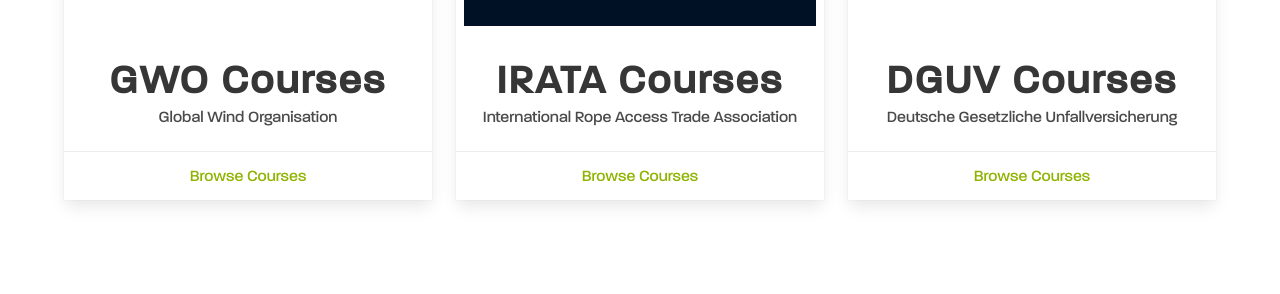
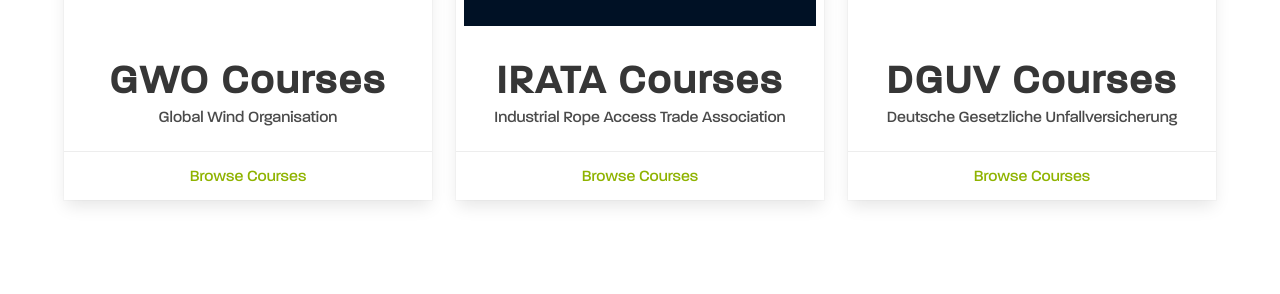
Before and after one commit to the-safety/the-safety.github.io, a Jekyll site: the page built from index.md, in a window 1280 px wide and 900 px high, scrolled down 2281 px. Shown: the part 153-447 px from the top of the window. Built offline with Jekyll 4.4.1, drawn with Linux system fonts in a browser that asks for light colours; our own code applies the rules of GitHub Pages for plain Markdown files.

Commit message:
International -> Industrial

```diff
--- a/_data/i18n/de.yml
+++ b/_data/i18n/de.yml
@@ -81,7 +81,7 @@
     url: courses/irata
     link: IRATA Kurse
     title: IRATA Kurse
-    subtitle: International Rope Access Trade Association
+    subtitle: Industrial Rope Access Trade Association
   gwo:
     url: courses/gwo
     link: GWO Kurse
--- a/_data/i18n/en.yml
+++ b/_data/i18n/en.yml
@@ -79,7 +79,7 @@
     url: courses/irata
     link: IRATA Courses
     title: IRATA Courses
-    subtitle: International Rope Access Trade Association
+    subtitle: Industrial Rope Access Trade Association
   gwo:
     url: courses/gwo
     link: GWO Courses
```
